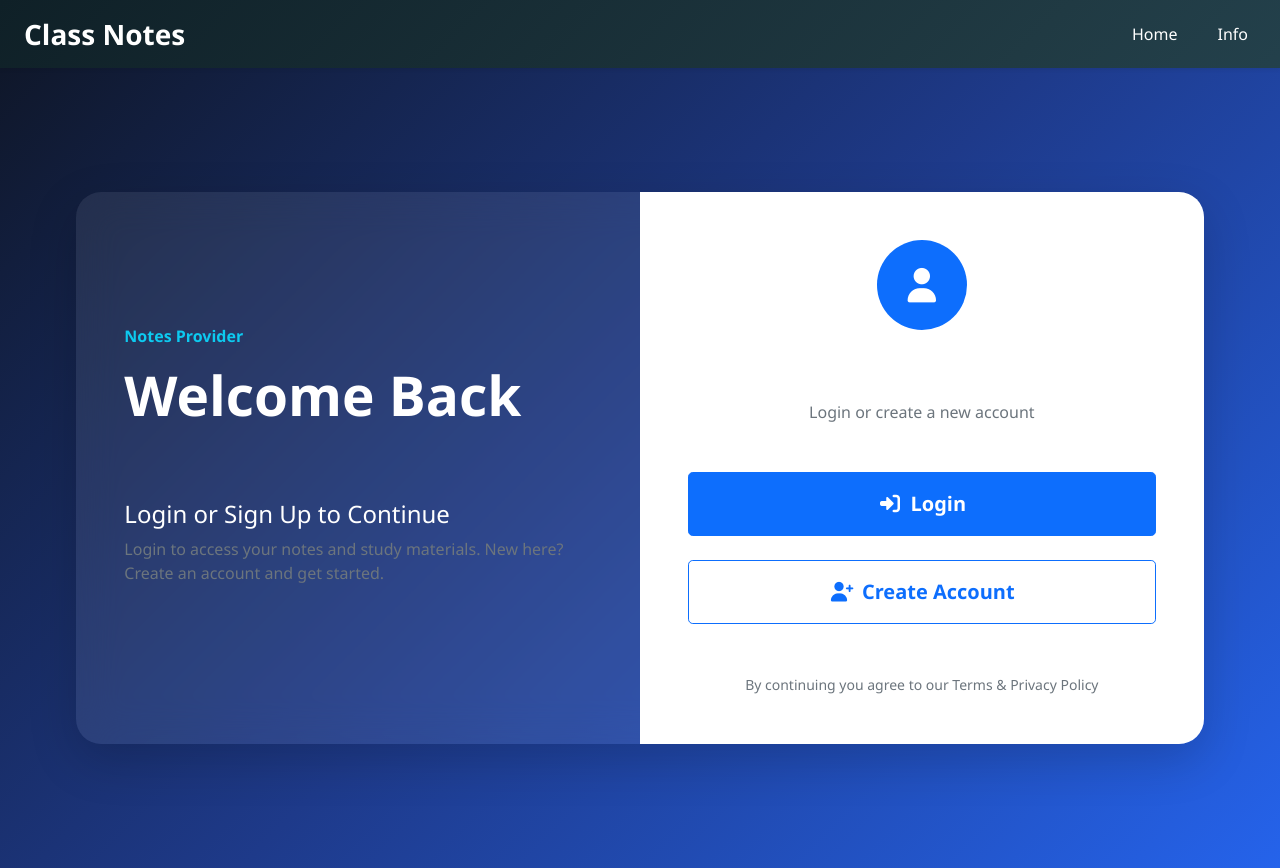
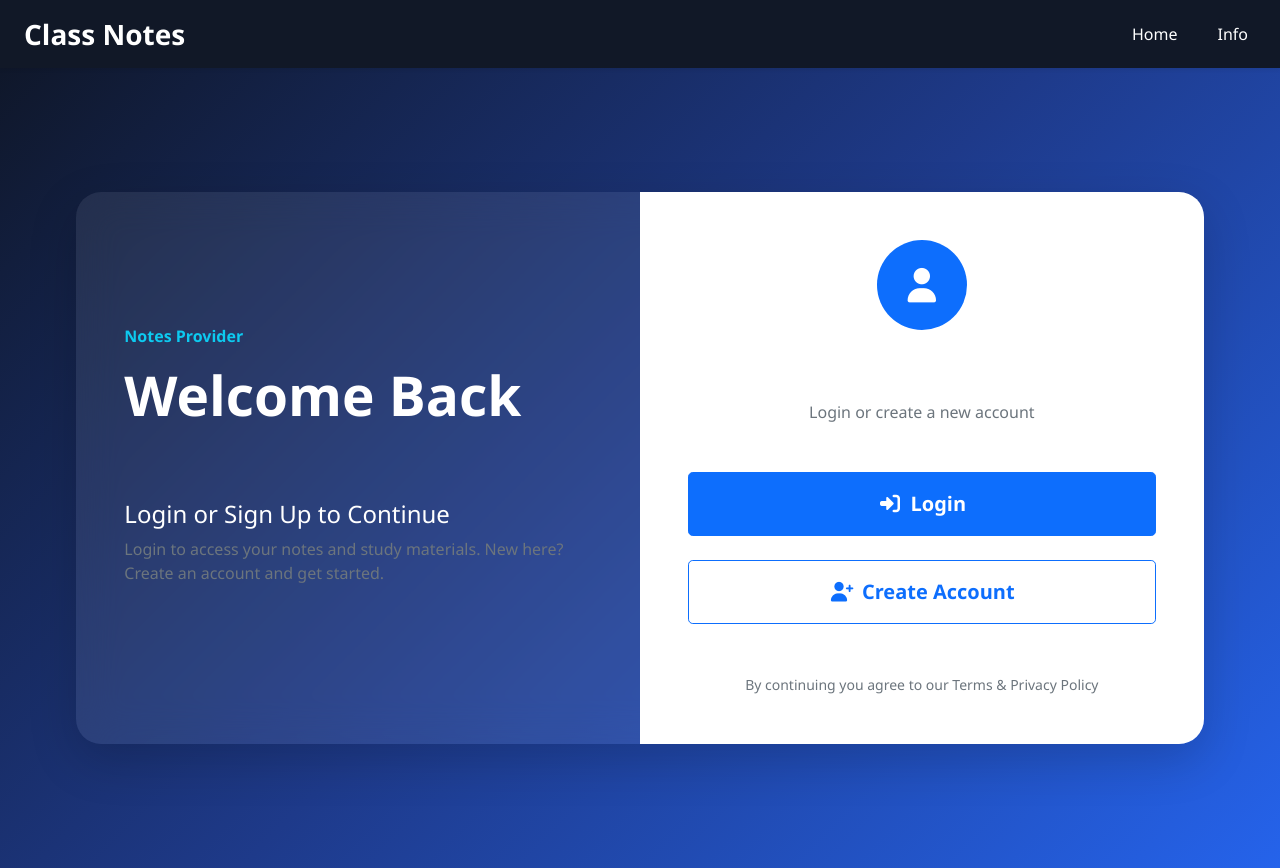
Before and after one commit to rajangel01/notes-provider, a React (Create React App) app: page / in a window 1280 px wide. Built offline with nearby package versions, Linux system fonts and the light colour scheme.

Commit message:
navbar update

```diff
--- a/src/components/Navbar.jsx
+++ b/src/components/Navbar.jsx
@@ -14,7 +14,9 @@ export default function Navbar() {
   }
 
   return (
-    <nav className="navbar navbar-expand-lg bg-black shadow-sm sticky-top">
+    <nav className="navbar navbar-expand-lg bg-black shadow-sm sticky-top" style={{
+        backgroundColor: "#111827",
+      }}>
       <div className="container-fluid px-4">
 
         {/* Logo */}
```
